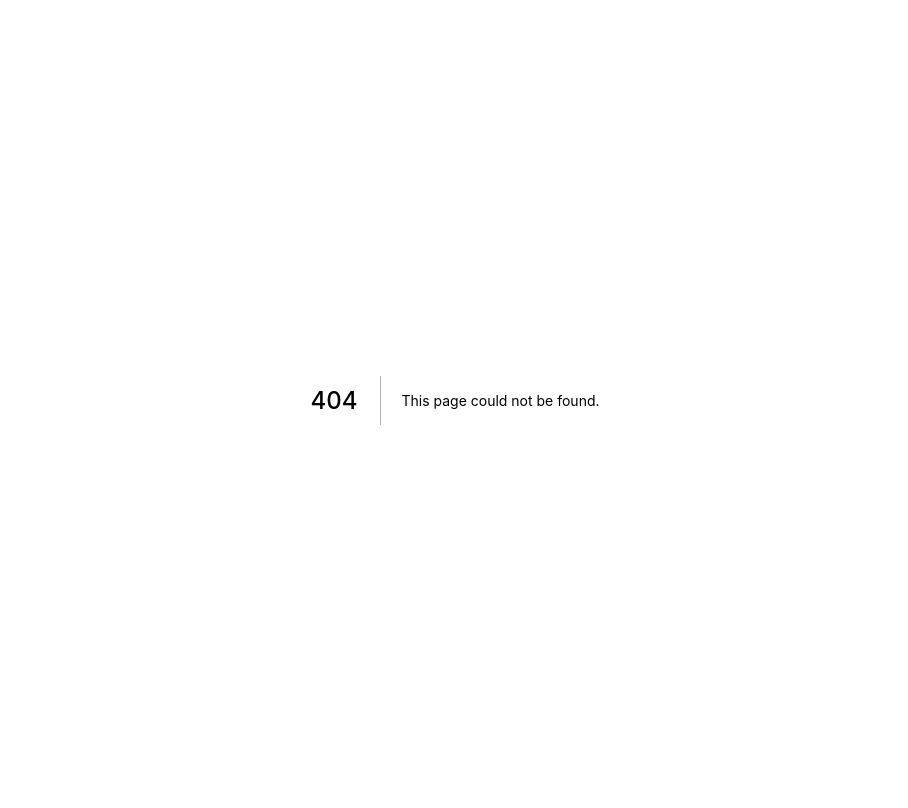
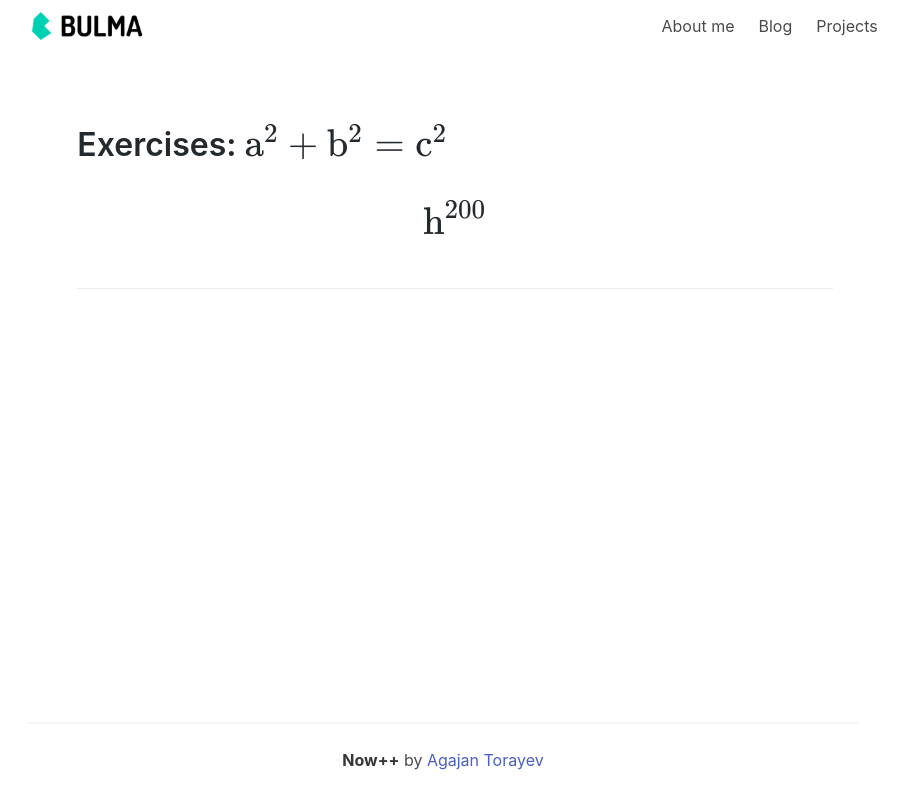
Before and after one commit to torayeff/next-blog, a Next.js app: page /post in a window 1280 px wide. Before the commit this address had no page. Shown: the top 808 px of the page, without its empty margins (185-1093 px from the left). Built offline with nearby package versions, Linux system fonts and the light colour scheme.

Commit message:
checkpoint

```diff
--- a/pages/home.js
+++ b/pages/post.js
@@ -2,30 +2,30 @@ import React, { useEffect } from "react";
 import Head from "next/head";
 import ReactMarkdown from "react-markdown";
 import renderMathInElement from "../modules/auto-render";
+import Layout from "../components/Layout";
 
-export default function Home() {
-  const input = "$$ a^2 + b^2 = c^2 $$";
+export default function Post() {
+  const input = "# Exercises: \( a^2 + b^2 = c^2 \) $$ h^{200} $$ ";
 
   useEffect(() => {
-    renderMathInElement(document.getElementById("article"));
+    renderMathInElement(document.getElementById("article"), {
+      delimiters: [
+        {left: "\(", right: "\)", display: false},
+        {left: "$$", right: "$$", display: true}
+      ]
+    });
   });
 
   return (
-    <div>
+    <Layout title="Post">
       <Head>
-        <meta charSet="utf-8" />
-        <meta name="viewport" content="width=device-width, initial-scale=1, minimal-ui" />
-        <title>Now++ Article</title>
-        <link rel="icon" href="/favicon.ico" />
         <link rel="stylesheet" href="/css/style.css" />
         <link rel="stylesheet" href="/css/github-markdown.css" />
         <link rel="stylesheet" href="/css/katex.min.css" />
       </Head>
-
       <article className="markdown-body" id="article">
         <ReactMarkdown source={input} />
       </article>
-
-    </div>
+    </Layout>
   );
 };
--- a/styles/styles.scss
+++ b/styles/styles.scss
@@ -1,5 +1,5 @@
 @charset "utf-8";
 
 $footer-background-color: #fff;
-$footer-padding: 1rem 1.5rem 1rem;
+$footer-padding: 0rem 1.5rem 1rem;
 @import "../node_modules/bulma/bulma.sass";
```
Also changed, not shown: pages/index.js (+3 -5 lines).
